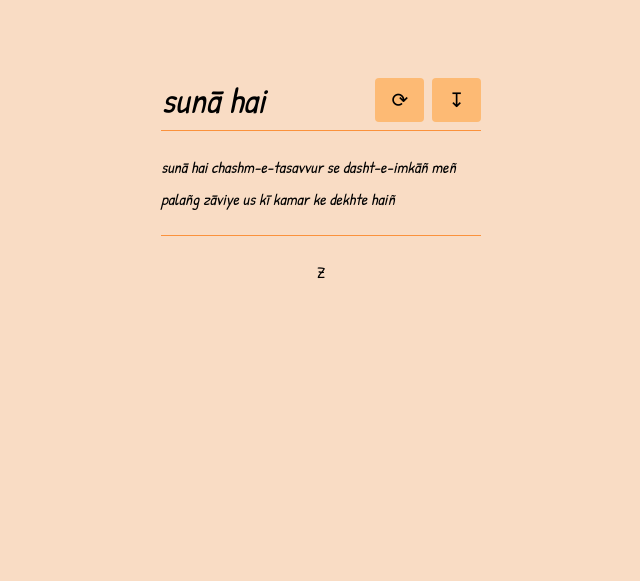
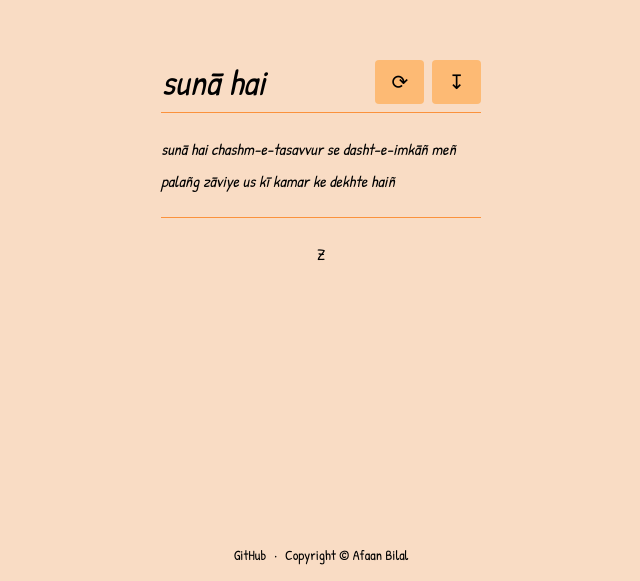
Before and after one commit to AfaanBilal/suna-hai, a Vue app: page / in a window 1280 px wide. Shown: the part 219-800 px from the top of the page, without its empty margins (319-959 px from the left). Built offline with nearby package versions, Linux system fonts and the light colour scheme.

Commit message:
✨ Copyright

```diff
--- a/src/App.vue
+++ b/src/App.vue
@@ -45,6 +45,7 @@ const fullView = ref(false);
 
 <template>
     <div class="flex flex-col items-center justify-center min-h-full p-2 bg-beige">
+        <div class="flex items-center justify-center flex-1">
             <div class="flex flex-col gap-2">
                 <div class="flex items-center gap-2 pb-2 mb-4 border-b border-orange-400">
                     <div class="flex-1 text-4xl italic">sunā hai</div>
@@ -77,4 +78,15 @@ const fullView = ref(false);
                 <div class="text-center">Z</div>
             </div>
         </div>
+
+        <div class="flex items-center justify-end gap-2 p-2 text-sm">
+            <a href="https://github.com/AfaanBilal/suna-hai" target="_blank" rel="noopener" class="hover:text-blue-500">
+                GitHub
+            </a>
+            &middot;
+            <a href="https://afaan.dev" target="_blank" rel="noopener" class="hover:text-blue-500">
+                Copyright &copy; Afaan Bilal
+            </a>
+        </div>
+    </div>
 </template>
```
Lines whose indentation alone changed are shown as unchanged.
